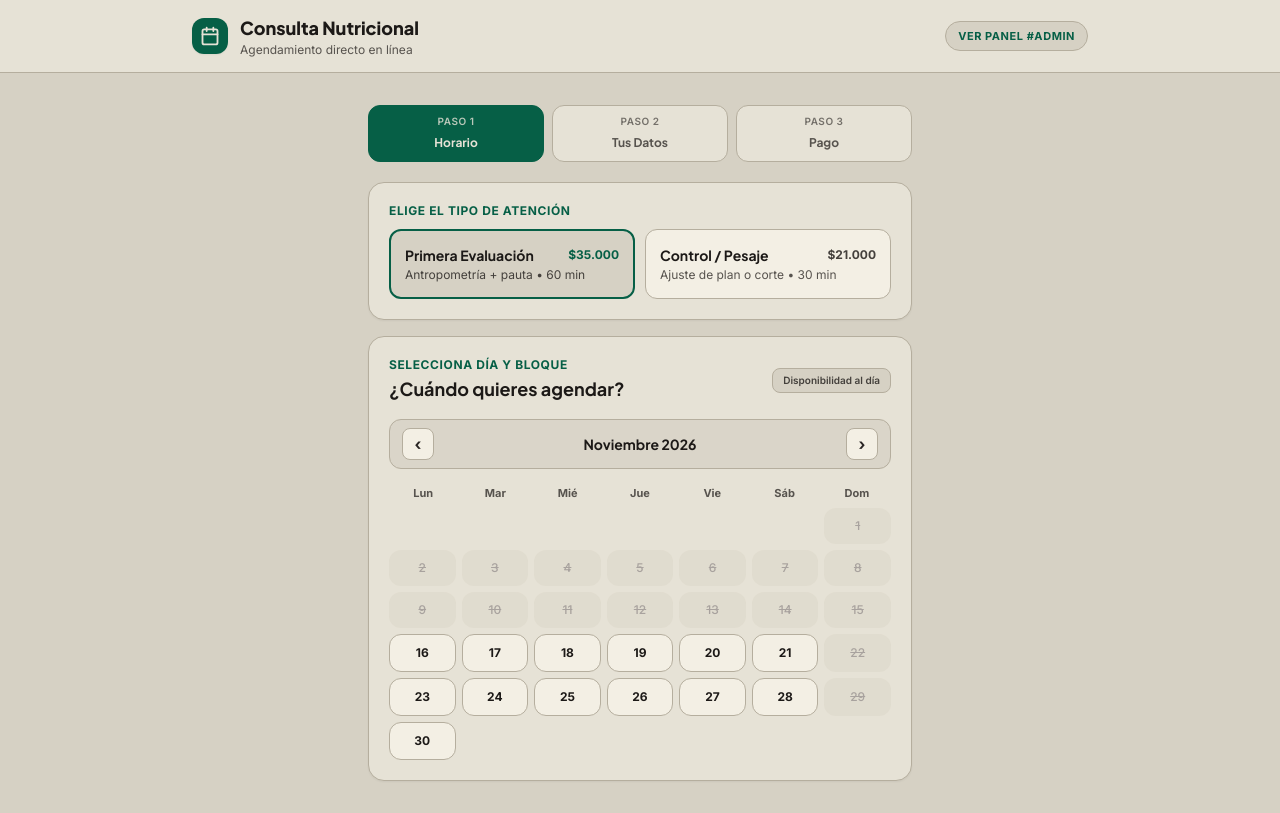
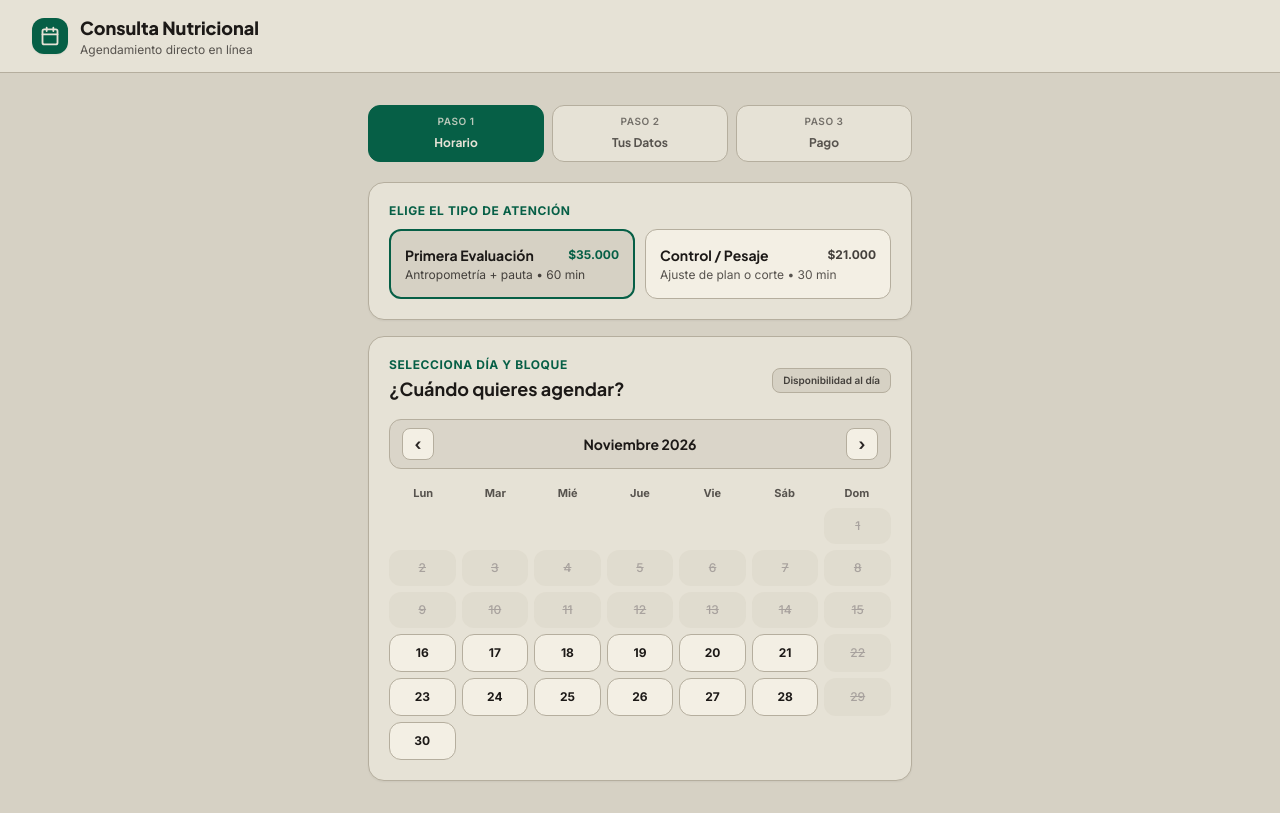
Before and after one commit to proyecto-Grinderos/Agendanutri, a plain HTML site: page index.html in a window 1280 px wide. Drawn offline with nearby package versions, Linux system fonts and the light colour scheme; no server answers.

Commit message:
Add files via upload

```diff
--- a/index.html
+++ b/index.html
@@ -27,7 +27,7 @@
   <!-- CABECERA PRINCIPAL                                                    -->
   <!-- ===================================================================== -->
   <header class="w-full bg-[#E6E2D6] border-b border-[#B5AE9E] px-4 sm:px-8 py-3.5">
-    <div class="max-w-4xl mx-auto flex items-center justify-between gap-4">
+    <div class="w-full flex items-center justify-between gap-4">
       <a href="#inicio" onclick="navigateView('client'); return false;" class="flex items-center gap-3 focus:outline-none">
         <div class="w-9 h-9 rounded-xl bg-[#065F46] text-[#E6E2D6] flex items-center justify-center shadow-sm flex-shrink-0">
           <svg class="w-5 h-5" viewBox="0 0 24 24" fill="none" stroke="currentColor" stroke-width="2.2">
@@ -50,10 +50,10 @@
           type="button"
           onclick="toggleAdminClientQuick()"
           id="header-badge"
-          title="Alternar vista Paciente / Nutricionista"
-          class="text-[10px] sm:text-[11px] font-bold uppercase tracking-wider px-3 py-1.5 rounded-full bg-[#D6D1C4] hover:bg-[#C8C2B3] text-[#065F46] border border-[#B5AE9E] transition cursor-pointer"
+          title="Volver a la vista de Paciente"
+          class="hidden text-[10px] sm:text-[11px] font-bold uppercase tracking-wider px-3 py-1.5 rounded-full bg-[#D6D1C4] hover:bg-[#C8C2B3] text-[#065F46] border border-[#B5AE9E] transition cursor-pointer"
         >
-          Ver Panel #admin
+          ← Volver a Paciente
         </button>
       </div>
     </div>
@@ -1138,6 +1138,7 @@
         adminMain.classList.remove('hidden');
         headerSubtitle.textContent = 'Panel Privado de Agenda y Fichas';
         headerBadge.textContent = '← Volver a Paciente';
+        headerBadge.classList.remove('hidden');
 
         if (currentSessionUser) {
           document.getElementById('admin-login-gate').classList.add('hidden');
@@ -1152,7 +1153,7 @@
         adminMain.classList.add('hidden');
         clientMain.classList.remove('hidden');
         headerSubtitle.textContent = 'Agendamiento directo en línea';
-        headerBadge.textContent = 'Ver Panel #admin';
+        headerBadge.classList.add('hidden');
         renderCalendar();
         if (selectedDateStr) handleDayClick(selectedDateStr);
       }
@@ -2034,6 +2035,11 @@
       const hasAdminHash = window.location.hash.toLowerCase().includes('admin');
       navigateView(hasAdminHash ? 'admin' : 'client');
     });
+
+    window.addEventListener('hashchange', () => {
+      const hasAdminHash = window.location.hash.toLowerCase().includes('admin');
+      navigateView(hasAdminHash ? 'admin' : 'client');
+    });
   </script>
 </body>
 </html>
```
